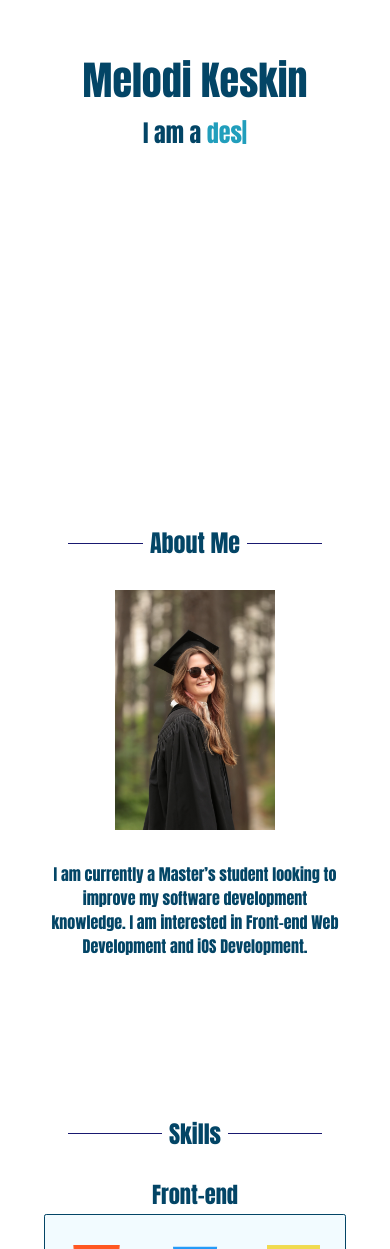
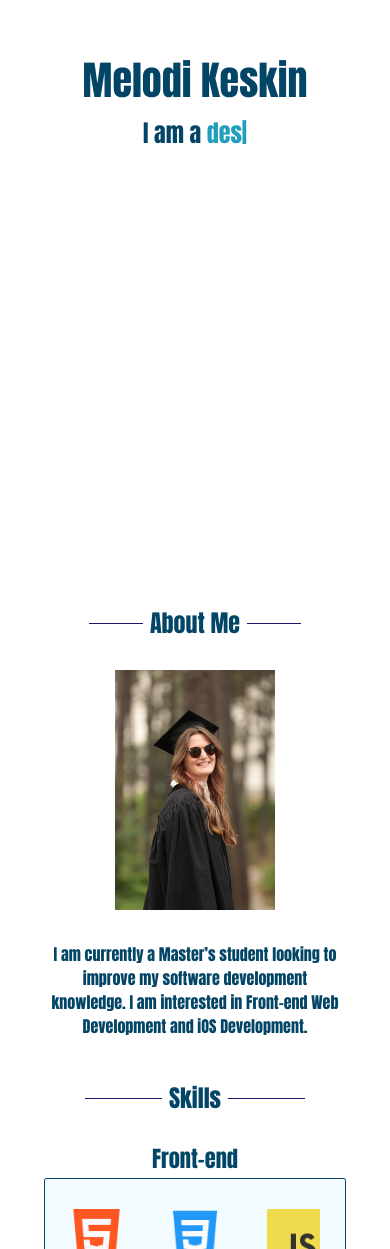
Before and after one commit to makimakimek/Portfolio, a React (Vite) app: page / in a window 390 px wide. Shown: the part 319-1568 px from the top of the page. Built offline with nearby package versions, Linux system fonts and the light colour scheme.

Commit message:
updated phone version to be more responsive

```diff
--- a/src/App.css
+++ b/src/App.css
@@ -2,6 +2,11 @@
   max-width: 1820px;
   margin: 0 auto;
   background-color: white;
+}
+
+.page {
+  display: flex;
+  flex-direction: column;
 }
 
 .firstViewContainer {
@@ -423,9 +428,18 @@ a.link {
 
 @media screen and (max-width: 850px) {
   #root {
-    background-color: white;
     font-family: 'Gill Sans', 'Gill Sans MT', Calibri, 'Trebuchet MS', sans-serif;
     text-decoration: none;
+    max-width: 1440px;
+  }
+
+  .page {
+    display: flex;
+    flex-direction: column;
+    min-height: 100vh;
+    min-width: 100vw;
+    align-items: center;
+    background-color: white;
   }
 
   .firstViewContainer {
@@ -450,12 +464,9 @@ a.link {
 
   /*about*/
   .aboutContainer {
-    height: 70vh;
-    font: inherit;
-    margin: 0;
+    margin-bottom: 5vh;
     padding: 0;
     border: 0;
-
   }
 
   .aboutTitleContainer {
@@ -487,8 +498,6 @@ a.link {
 
   /*skills*/
   .skillsContainer {
-    height: 210vh;
-    font: inherit;
     margin: 0;
     padding: 0;
     border: 0;
@@ -538,8 +547,8 @@ a.link {
 
   /*featured projects*/
   .featuredProjectsContainer {
-    width: 40vh;
-    height: 235vh;
+    margin-top: 5vh;
+    margin-bottom: 5vh;
   }
 
   .featuredProjectsTitle {
@@ -560,6 +569,7 @@ a.link {
     padding: 0.2em;
     margin: 0.2em;
     gap: 0.4em;
+    width: 60vw;
   }
 
   .projectButtonContainer {
--- a/src/App.jsx
+++ b/src/App.jsx
@@ -36,6 +36,7 @@ function App() {
 
   return (
     <>
+    <div className = "page">
       <div className = "firstViewContainer">
           <div className = "nameContainer">
               Melodi Keskin
@@ -378,7 +379,7 @@ function App() {
                 </div>
             </div>
         </div>
-
+    </div>
     </>
   )
 }
```
